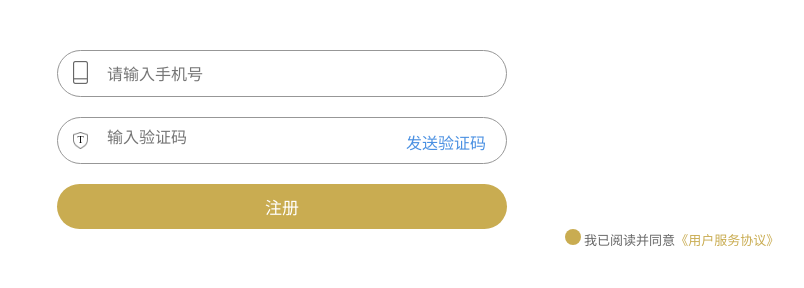
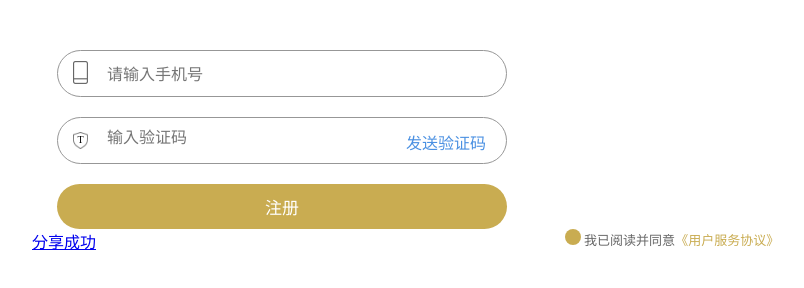
Before and after one commit to 1143896176/zhuce, a plain HTML site: page index.html in a window 1280 px wide. Shown: the top 288 px of the page, without its empty margins (358-1162 px from the left). Drawn offline with Linux system fonts and the light colour scheme.

Commit message:
页面注册

```diff
--- a/index.html
+++ b/index.html
@@ -34,6 +34,9 @@
     <div class="footer">
         <span class="agree" style="color:#fff;"></span>
         我已阅读并同意<a href="http://htceshi.canyannet.com/public/index.php/admin/registration/regist_info/regist_class/1">《用户服务协议》</a>
+    </div>
+    <div>
+        <a href="success.html">分享成功</a>
     </div>
 </div>
 <script src="js/jquery-3.3.1.min.js"></script>
```
